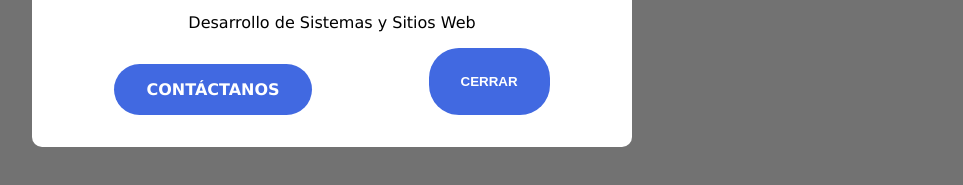
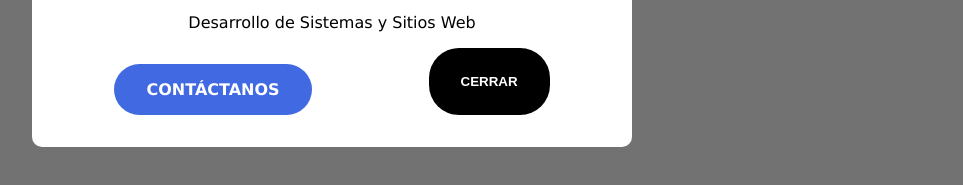
Before and after one commit to jfvegamora/03-clases, a plain HTML site: page index.html in a window 1280 px wide. Both pictures are taken after a click on the button "¡Abre el modal!". Shown: the part 547-732 px from the top of the page, without its empty margins (308-1271 px from the left). Drawn offline with Linux system fonts and the light colour scheme.

Commit message:
HOTFIX: Cambia el color del boton CERRAR a negro

```diff
--- a/css/style.css
+++ b/css/style.css
@@ -148,3 +148,7 @@ body.dark-mode .dark-mode-toggle:hover {
     justify-content: center;
     gap: 1rem;
 }
+
+#modal-close-button {
+    background-color: black;
+}
```
